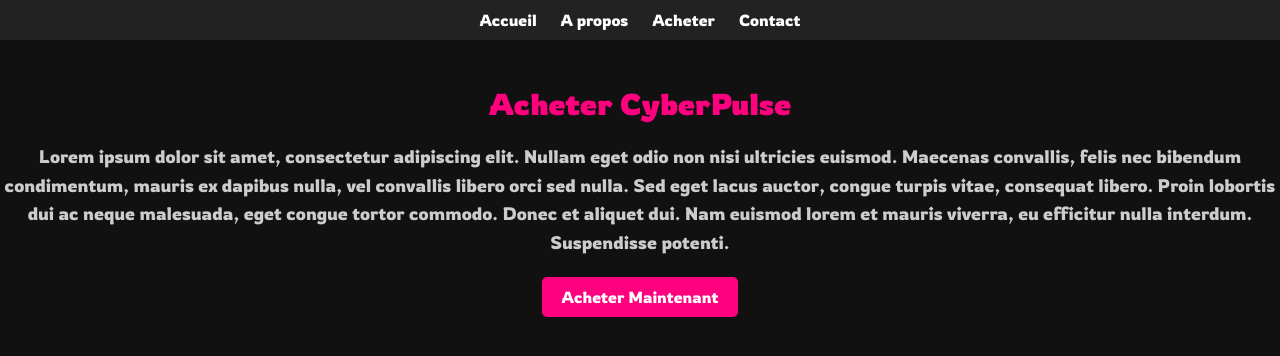
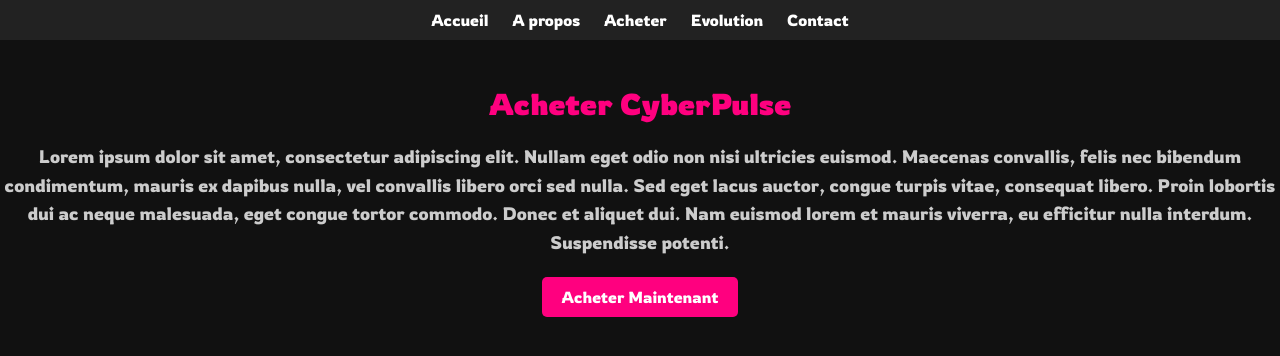
Before and after one commit to ArtemissFR/HTML_Project, a plain HTML site: page CyberKrush/buy.html in a window 1280 px wide. Drawn offline with Linux system fonts and the light colour scheme.

Commit message:
Update buy.html

```diff
--- a/CyberKrush/buy.html
+++ b/CyberKrush/buy.html
@@ -71,6 +71,7 @@
         <a href="index.html">Accueil</a>
         <a href="about.html">A propos</a>
         <a href="buy.html">Acheter</a>
+        <a href="evolution.html">Evolution</a>
         <a href="contact.html">Contact</a>
     </div>
     <div class="container">
```
